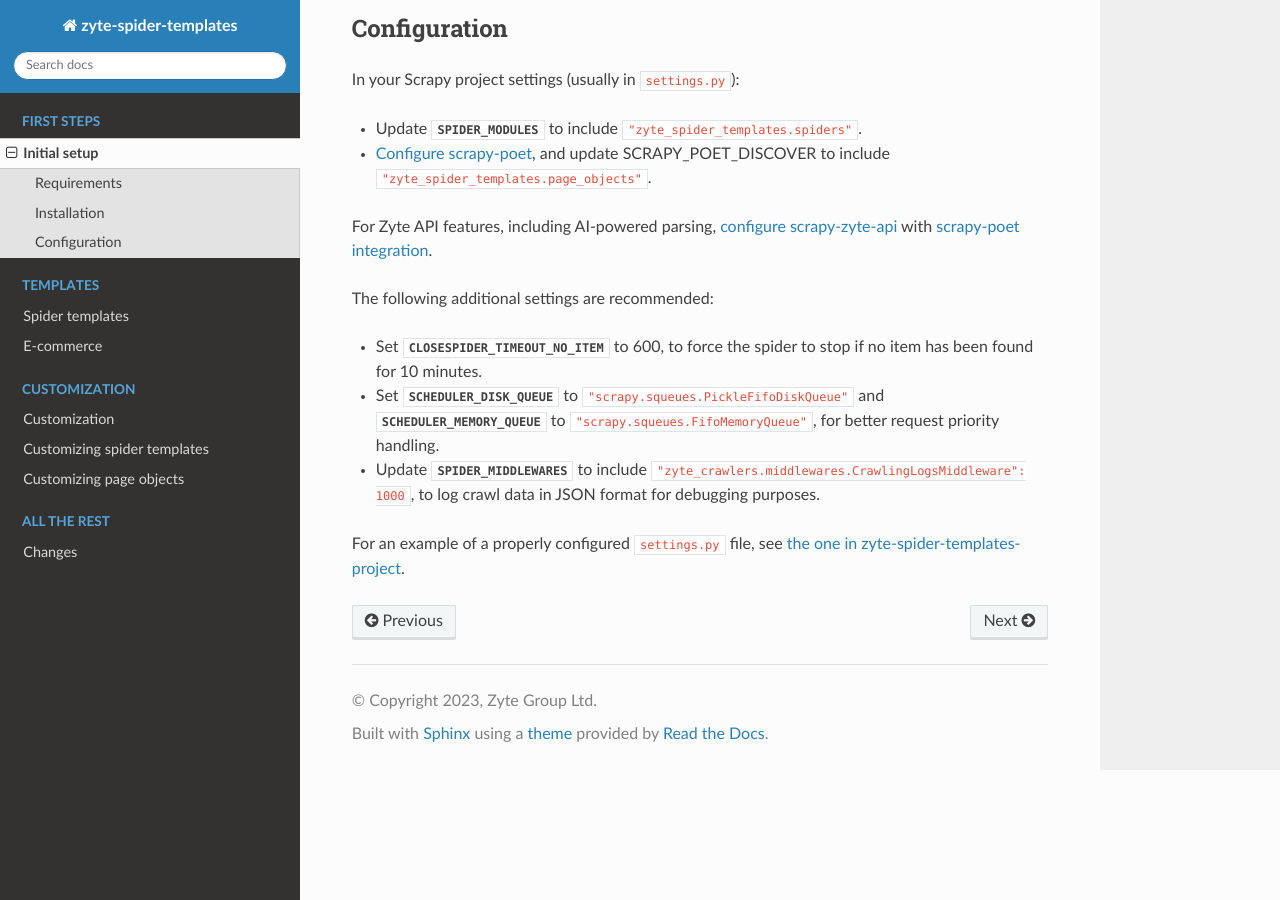
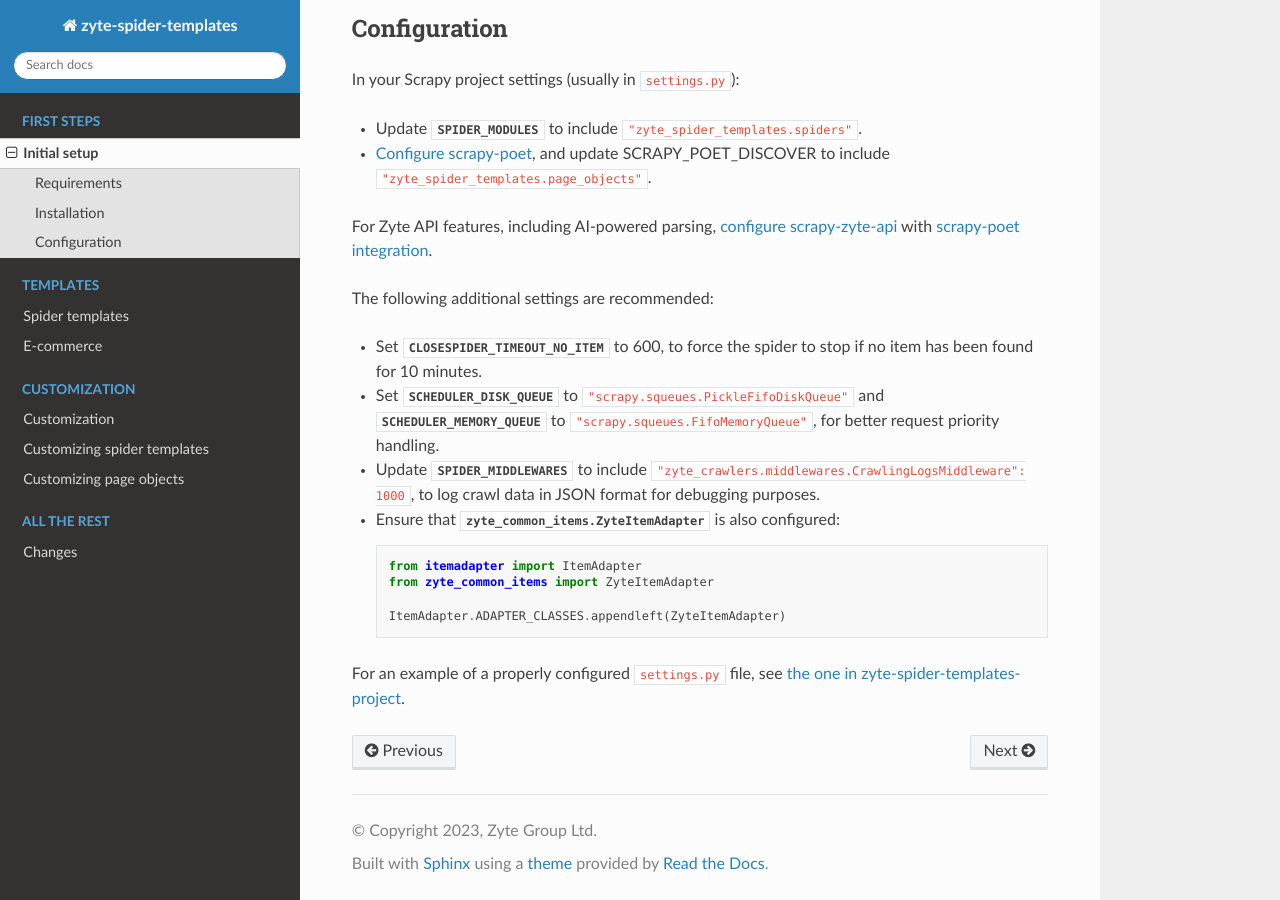
Before and after one commit to zytedata/zyte-spider-templates, a Sphinx documentation site: the page built from docs/setup.rst, in a window 1280 px wide and 900 px high, scrolled down 620 px. Built offline with Sphinx 7.4.7 and the Read the Docs theme 2.0.0, drawn with Linux system fonts in a browser that asks for light colours.

Commit message:
Setup ZyteItemAdapater

```diff
--- a/docs/setup.rst
+++ b/docs/setup.rst
@@ -70,6 +70,13 @@
     ``"zyte_crawlers.middlewares.CrawlingLogsMiddleware": 1000``, to log crawl
     data in JSON format for debugging purposes.
 
+-   Ensure that :class:`zyte_common_items.ZyteItemAdapter` is also configured::
+
+        from itemadapter import ItemAdapter
+        from zyte_common_items import ZyteItemAdapter
+
+        ItemAdapter.ADAPTER_CLASSES.appendleft(ZyteItemAdapter)
+
 For an example of a properly configured ``settings.py`` file, see `the one
 in zyte-spider-templates-project`_.
 
```
